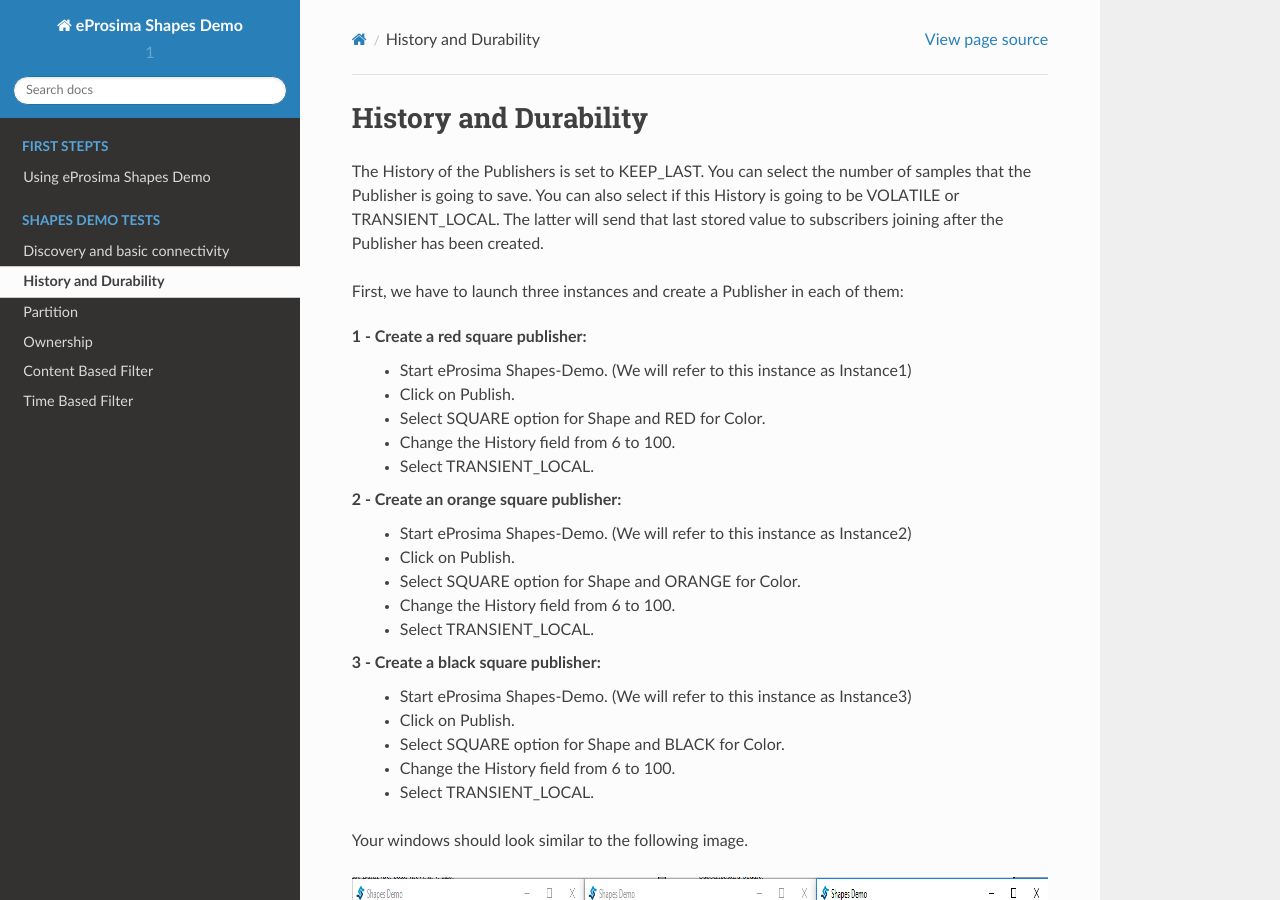
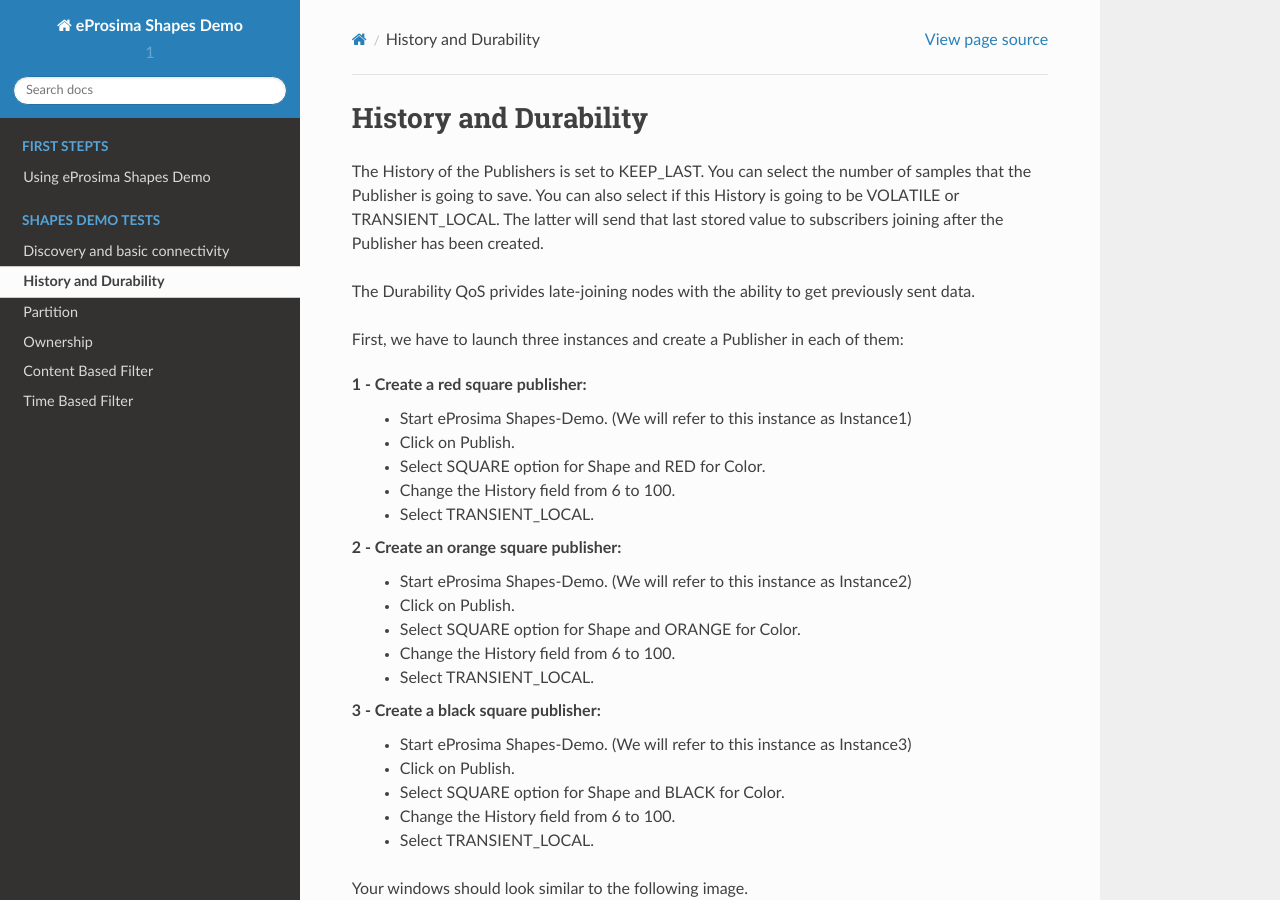
Before and after one commit to eProsima/Shapes-Demo-Docs, a Sphinx documentation site: the page built from docs/test3.rst, in a window 1280 px wide and 900 px high. Built offline with Sphinx 7.4.7 and the Read the Docs theme 2.0.0, drawn with Linux system fonts in a browser that asks for light colours.

Commit message:
Update test3.rst

```diff
--- a/docs/test3.rst
+++ b/docs/test3.rst
@@ -4,6 +4,8 @@
 The History of the Publishers is set to KEEP_LAST. You can select the number of samples that the Publisher is going to save.
 You can also select if this History is going to be VOLATILE or TRANSIENT_LOCAL.
 The latter will send that last stored value to subscribers joining after the Publisher has been created.
+
+The Durability QoS privides late-joining nodes with the ability to get previously sent data.
 
 First, we have to launch three instances and create a Publisher in each of them:
 
```
